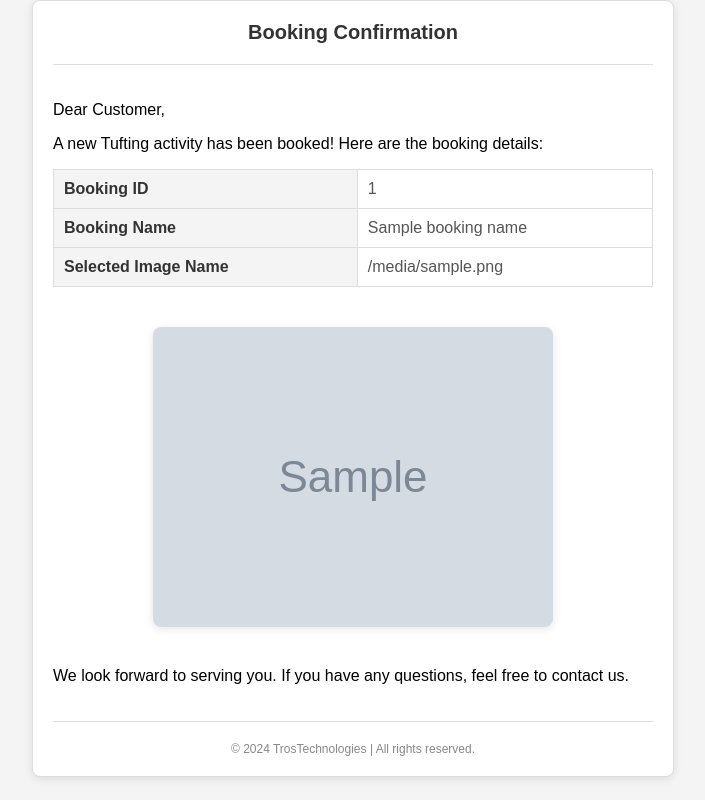
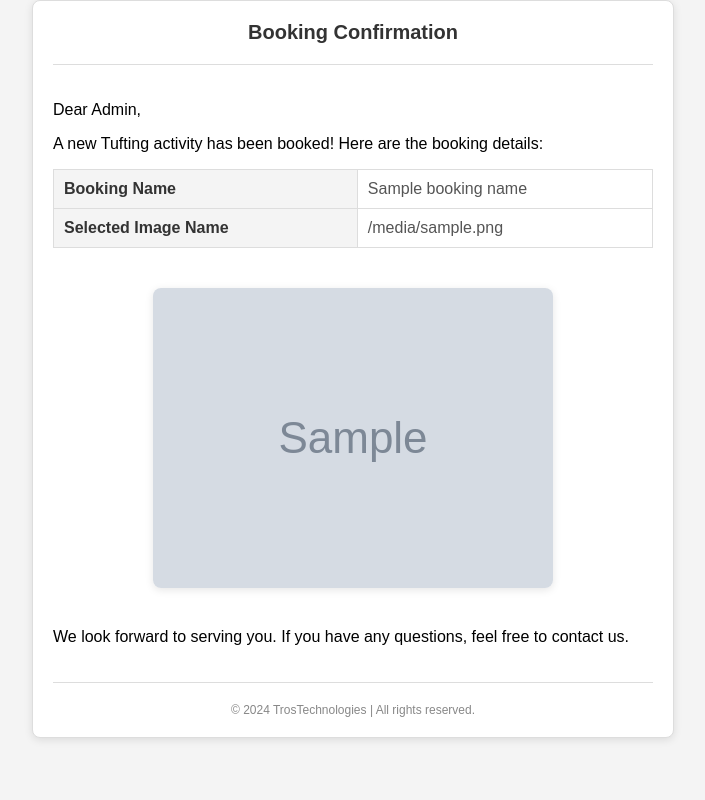
Before and after one commit to Genius-Excel/appointment, a Django app: template reminder/templates/reminder/ceracerni-email-notification.html in a window 1280 px wide. Shown: the whole page, without its empty margins (287-992 px from the left). Run offline with Django 4.2, Linux system fonts and the light colour scheme; the template is opened without the code that fills it: most values are stand-ins (such as "Sample title", 1, 10 or a date in 2020); grey boxes marked "Sample" are stand-in pictures; parts of the project's set-up code (start-up, migrations or seed data) failed here and were passed over.

Commit message:
HTML Template modified.

```diff
--- a/reminder/templates/reminder/ceracerni-email-notification.html
+++ b/reminder/templates/reminder/ceracerni-email-notification.html
@@ -73,14 +73,10 @@
         <div class="email-header">Booking Confirmation</div>
 
         <div class="email-body">
-            <p>Dear Customer,</p>
+            <p>Dear Admin,</p>
             <p>A new Tufting activity has been booked! Here are the booking details:</p>
 
             <table class="email-table">
-                <tr>
-                    <th>Booking ID</th>
-                    <td>{{booking_id}}</td>
-                </tr>
                 <tr>
                     <th>Booking Name</th>
                     <td>{{booking_name}}</td>
```
